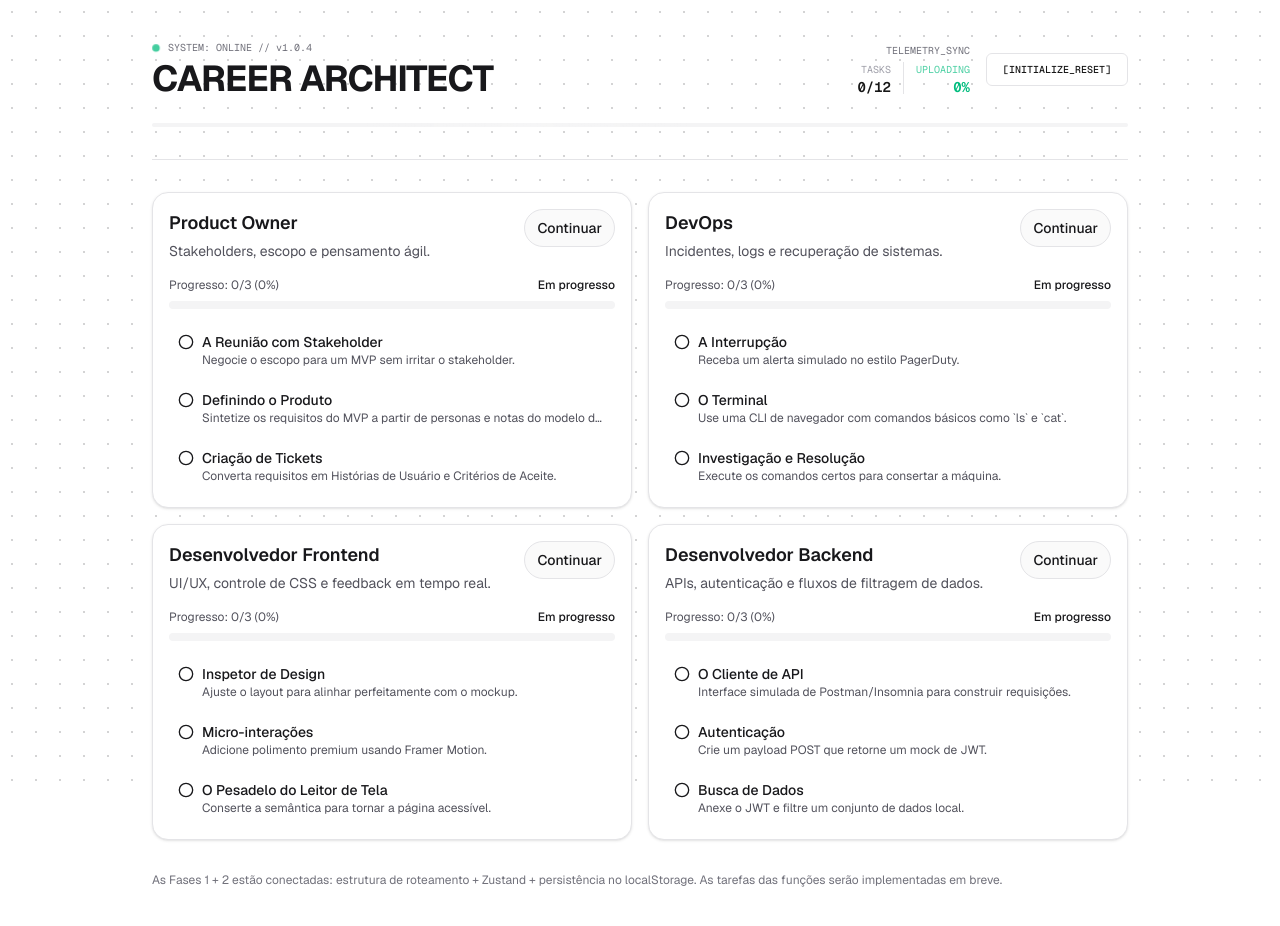
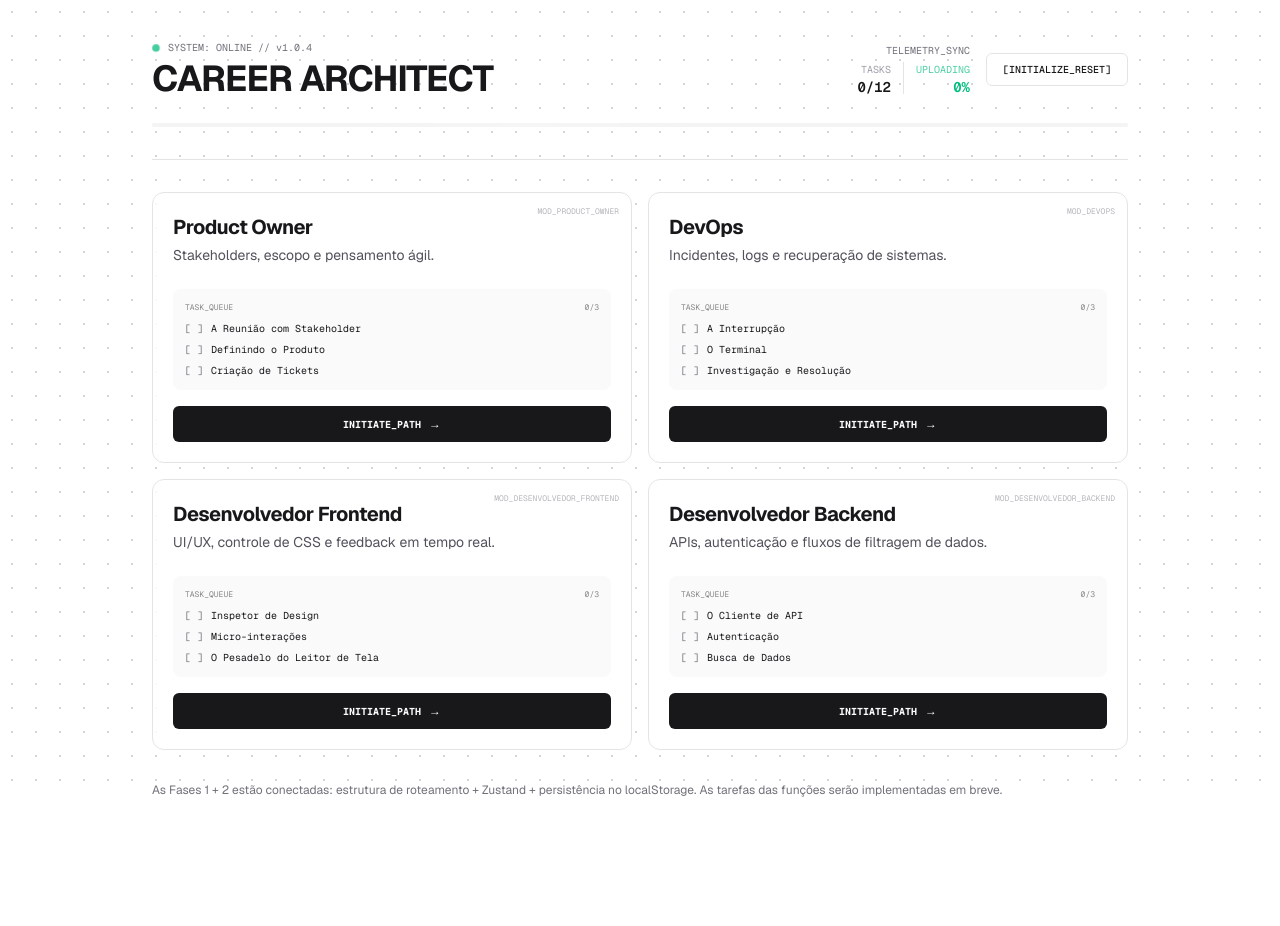
Before and after one commit to pmas98/projeto-carreiras, a Next.js app: page / in a window 1280 px wide. After the commit the page ends 838 px from the top, so only its background shows below. Built offline with nearby package versions, Linux system fonts and the light colour scheme.

Commit message:
feat: upgrade role cards to technical module style

```diff
--- a/src/components/RoleProgressCard.tsx
+++ b/src/components/RoleProgressCard.tsx
@@ -19,69 +19,71 @@ export function RoleProgressCard({
   const completed = tasks.filter((t) => completedTaskIds.has(t.id)).length;
   const pct = total === 0 ? 0 : Math.round((completed / total) * 100);
 
+  const modId = label.toUpperCase().replace(/\s+/g, "_");
+  const isActive = completed > 0 && completed < total;
+  const isDone = completed === total;
+
   return (
-    <div className="rounded-2xl border border-zinc-200 bg-white p-4 shadow-sm dark:border-zinc-800 dark:bg-zinc-950">
-      <div className="flex items-start justify-between gap-4">
-        <div>
-          <div className="text-lg font-semibold text-zinc-900 dark:text-zinc-50">
+    <div className="group relative overflow-hidden rounded-xl border border-zinc-200 bg-white/50 p-5 backdrop-blur-sm transition-all hover:border-zinc-400 dark:border-zinc-800 dark:bg-zinc-950/50 hover:dark:border-zinc-600">
+      <div className="absolute top-0 right-0 p-3 font-mono text-[8px] text-zinc-500 opacity-50">
+        MOD_{modId}
+      </div>
+
+      <div className="flex items-start justify-between">
+        <div className="flex-1 pr-12">
+          <h3 className="text-xl font-bold tracking-tight text-zinc-900 dark:text-zinc-50">
             {label}
+          </h3>
+          <p className="mt-1 text-sm text-zinc-600 dark:text-zinc-400">
+            {description}
+          </p>
+        </div>
+      </div>
+
+      <div className="mt-6 space-y-4">
+        {/* Condensed Task Preview */}
+        <div className="rounded-lg bg-zinc-50 p-3 font-mono text-[10px] dark:bg-zinc-900/50">
+          <div className="mb-2 flex items-center justify-between text-[8px] opacity-50">
+            <span>TASK_QUEUE</span>
+            <span>{completed}/{total}</span>
           </div>
-          <div className="mt-1 text-sm text-zinc-600 dark:text-zinc-300">
-            {description}
+          <div className="space-y-1.5">
+            {tasks.slice(0, 3).map((t) => (
+              <div key={t.id} className="flex items-center gap-2">
+                <span className={completedTaskIds.has(t.id) ? "text-emerald-500" : "text-zinc-500"}>
+                  {completedTaskIds.has(t.id) ? "[✓]" : "[ ]"}
+                </span>
+                <span className={`truncate ${completedTaskIds.has(t.id) ? "text-zinc-500" : "text-zinc-900 dark:text-zinc-300"}`}>
+                  {t.title}
+                </span>
+              </div>
+            ))}
+            {tasks.length > 3 && (
+              <div className="pl-6 text-[8px] opacity-40">+{tasks.length - 3} MORE_TASKS</div>
+            )}
           </div>
         </div>
+
         <Link
           href={path}
-          className="inline-flex items-center rounded-full border border-zinc-200 bg-zinc-50 px-3 py-2 text-sm font-medium text-zinc-900 transition hover:bg-zinc-100 dark:border-zinc-800 dark:bg-zinc-900/40 dark:text-zinc-50 hover:dark:bg-zinc-900"
+          className={`flex w-full items-center justify-center gap-2 rounded-md py-2.5 font-mono text-[10px] font-bold transition-all ${
+            isDone
+              ? "bg-emerald-500 text-white"
+              : "bg-zinc-900 text-zinc-50 hover:bg-zinc-800 dark:bg-zinc-50 dark:text-zinc-950 dark:hover:bg-zinc-200"
+          }`}
         >
-          Continuar
+          {isDone ? "SESSION_COMPLETE" : "INITIATE_PATH"}
+          <span className="text-xs transition-transform group-hover:translate-x-1">→</span>
         </Link>
       </div>
 
-      <div className="mt-4">
-        <div className="flex items-center justify-between text-xs text-zinc-600 dark:text-zinc-300">
-          <span>
-            Progresso: {completed}/{total} ({pct}%)
-          </span>
-          <span className="font-medium text-zinc-900 dark:text-zinc-50">
-            {completed === total ? "Concluído" : "Em progresso"}
-          </span>
-        </div>
-        <div className="mt-2 h-2 w-full overflow-hidden rounded-full bg-zinc-100 dark:bg-zinc-800">
-          <div
-            className="h-full rounded-full bg-zinc-900 transition-all dark:bg-zinc-50"
-            style={{ width: `${pct}%` }}
-          />
-        </div>
-      </div>
-
-      <div className="mt-4 space-y-2">
-        {tasks.map((t) => {
-          const done = completedTaskIds.has(t.id);
-          return (
-            <div
-              key={t.id}
-              className="flex items-start gap-2 rounded-xl border border-transparent px-2 py-1.5"
-            >
-              <span className="mt-0.5 text-zinc-900 dark:text-zinc-50">
-                {done ? (
-                  <CheckCircle2 className="h-4 w-4" />
-                ) : (
-                  <Circle className="h-4 w-4" />
-                )}
-              </span>
-              <div className="min-w-0">
-                <div className="text-sm font-medium text-zinc-900 dark:text-zinc-50">
-                  {t.title}
-                </div>
-                <div className="truncate text-xs text-zinc-600 dark:text-zinc-300">
-                  {t.subtitle}
-                </div>
-              </div>
-            </div>
-          );
-        })}
-      </div>
+      {/* Progress Indicator LED */}
+      <div
+        className={`absolute bottom-0 left-0 h-1 transition-all duration-700 ${
+          isDone ? "bg-emerald-500" : isActive ? "bg-blue-500" : "bg-zinc-200 dark:bg-zinc-800"
+        }`}
+        style={{ width: `${pct}%` }}
+      />
     </div>
   );
 }
```
